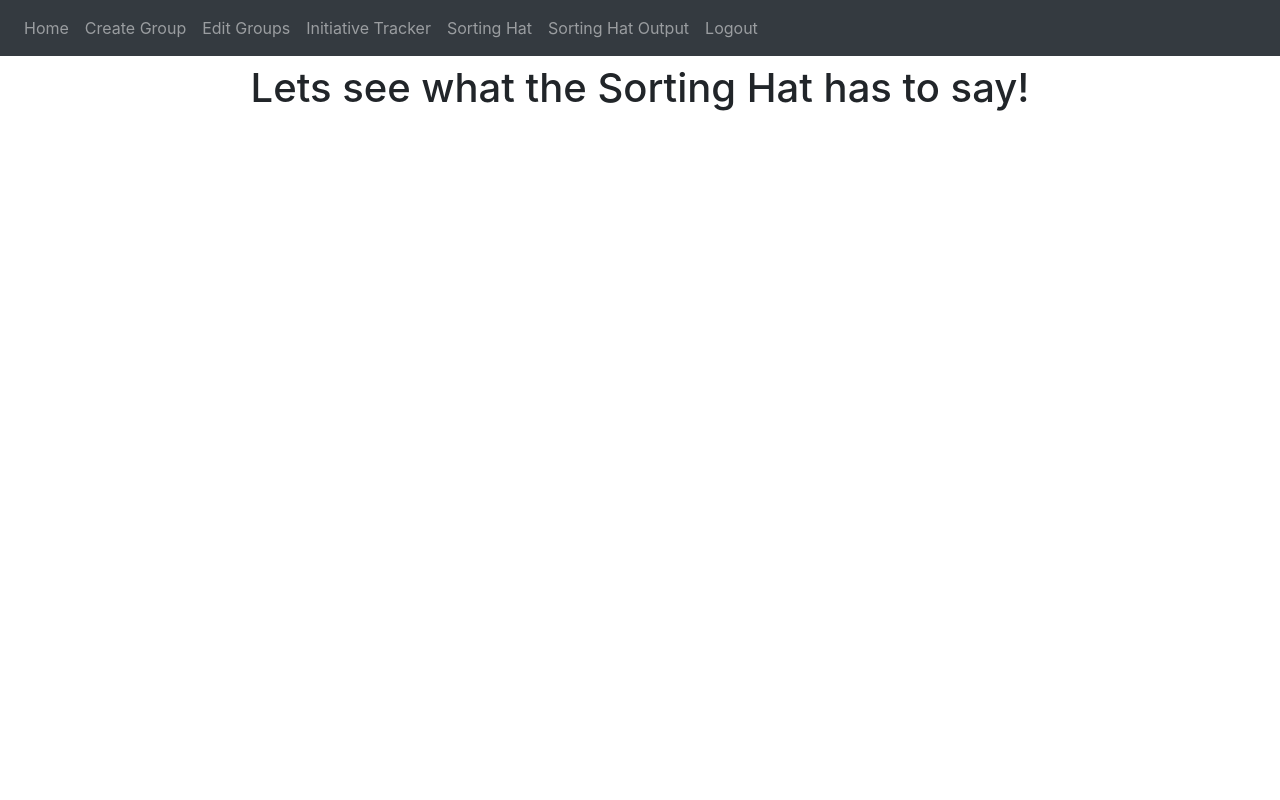
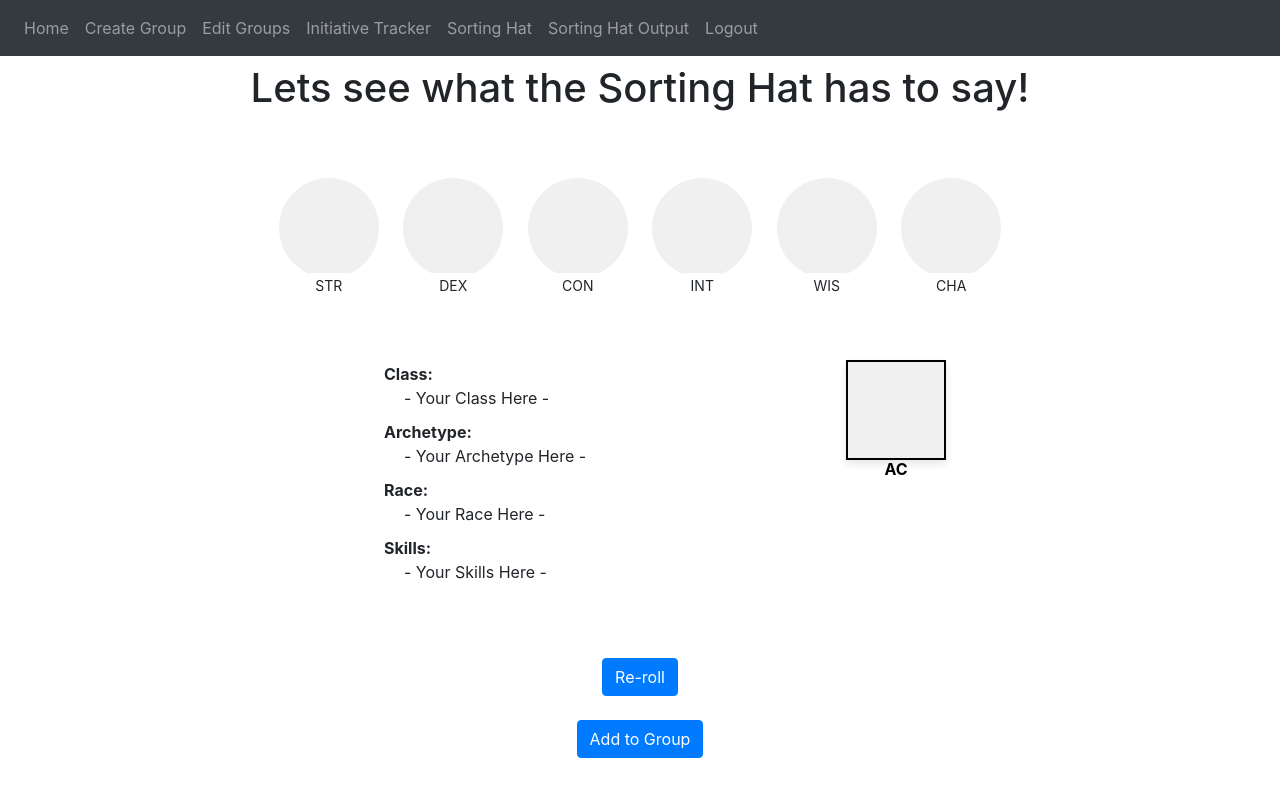
Before and after one commit to AdamJarecki/InitiativeTracker, a Flask app: page /sorting-hat-output in a window 1280 px wide. Run offline with Flask 3, Linux system fonts and the light colour scheme; a user stored in the database is signed in; some libraries are stand-ins or nearby versions.

Commit message:
Update sorting-hat-output.html
I added in all the stuff to make the page look like the model; it doesn't work as intended yet and still needs functionality included.

```diff
--- a/website/templates/sorting-hat-output.html
+++ b/website/templates/sorting-hat-output.html
@@ -9,7 +9,115 @@
 <br><br>
 
 <div align='center'>
+    <div class="circle-container">
+        <div class="circle"><span>STR</span></div>
+        <div class="circle"><span>DEX</span></div>
+        <div class="circle"><span>CON</span></div>
+        <div class="circle"><span>INT</span></div>
+        <div class="circle"><span>WIS</span></div>
+        <div class="circle"><span>CHA</span></div>
+    </div>
+
+    <br><br>
+
 
 </div>
 
+<div class="attributes-container">
+    <dl class="attributes-list">
+        <dt>Class:</dt>
+        <dd>- Your Class Here -</dd>
+
+        <dt>Archetype:</dt>
+        <dd>- Your Archetype Here -</dd>
+
+        <dt>Race:</dt>
+        <dd>- Your Race Here -</dd>
+
+        <dt>Skills:</dt>
+        <dd>- Your Skills Here -</dd>
+    </dl>
+</div>
+
+<div class="ac-container">
+    AC
+</div>
+<br><br>
+<div align="center">
+    <button type="submit" class="btn btn-primary">Re-roll</button>
+    <br><br>
+    <button type="submit" class="btn btn-primary">Add to Group</button>
+</div>
+<style>
+.circle-container {
+    text-align: center;
+}
+
+.circle {
+    display: inline-flex;
+    justify-content: center;
+    align-items: center;
+    width: 100px; /* Circle size */
+    height: 100px; /* Circle size */
+    margin: 10px;
+    background-color: #f0f0f0; /* Circle color */
+    border-radius: 50%;
+    position: relative;
+}
+
+.circle span {
+    position: absolute;
+    bottom: -20px; /* Adjust based on your preference */
+    left: 50%;
+    transform: translateX(-50%);
+    background-color: #fff; /* Label background */
+    padding: 2px 8px;
+    border-radius: 4px;
+    font-size: 14px;
+}
+
+.attributes-list {
+    text-align: left;
+    display: inline-block;
+    margin-top: 20px;
+}
+
+
+dt {
+    font-weight: bold;
+}
+
+dd {
+    margin-bottom: 10px;
+    margin-left: 20px;
+}
+
+.attributes-container {
+    text-align: left;
+    padding-left: 20%; /* Adds a buffer to the left */
+    width: 80%;
+    margin: auto;
+}
+
+.ac-container {
+    position: absolute;
+    top: 45%;
+    right: 30%;
+    width: 100px; /* Square size */
+    height: 100px;
+    background-color: #f0f0f0;
+    color: black;
+    text-align: center;
+    line-height: 215px; /* Adjust this to vertically center the text */
+    font-weight: bold;
+    font-size: 1em;
+    border: 2px solid #000;
+    box-shadow: 0 4px 8px rgba(0,0,0,0.1);
+    transform: translateX(50%);
+}
+
+</style>
+
+
+
 {% endblock %}
```
